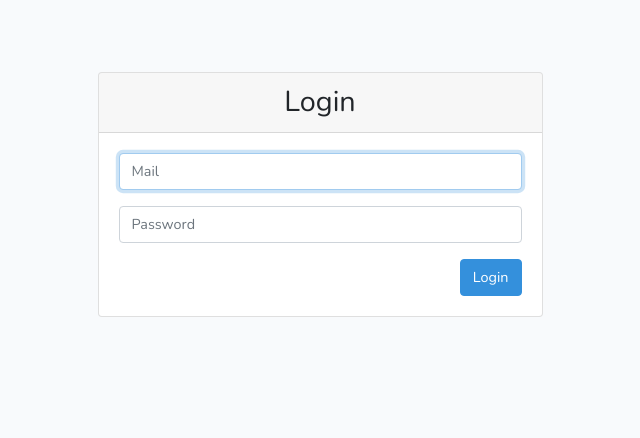
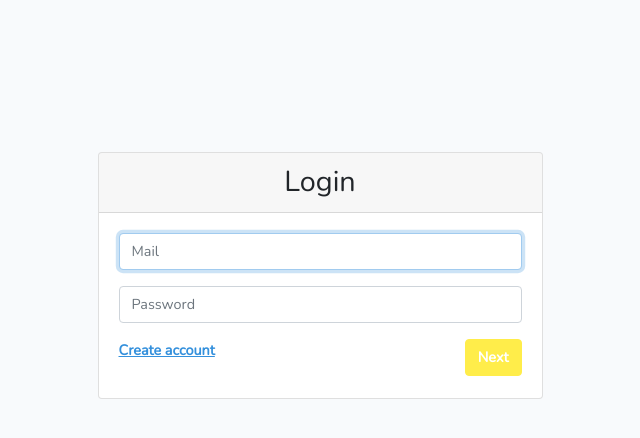
Before and after one commit to pnc-virtual-company/2020-G2-letsgo, a Laravel app: page /login in a window 1280 px wide. Shown: the top 438 px of the page, without its empty margins (320-960 px from the left). Run offline with Laravel 8, Linux system fonts and the light colour scheme; style sheets or scripts are compiled from the project's sources.

Commit message:
#13 Login form

```diff
--- a/resources/views/auth/login.blade.php
+++ b/resources/views/auth/login.blade.php
@@ -1,7 +1,6 @@
 @extends('layouts.app')
-
 @section('content')
-<div class="container mt-5">
+<div class="container" style="margin-top: 10%">
     <div class="row justify-content-center">
         <div class="col-md-5">
             <div class="card">
@@ -30,9 +29,10 @@
                         </div>
 
                         <div class="form-group">
-                            <div class="float-right">
-                                <button type="submit" class="btn btn-primary">
-                                    {{ __('Login') }}
+                            <div class="justify-content-center">
+                                <a style="text-decoration: underline;" class="mt-1" href=""><b>Create account</b></a>
+                                <button type="submit" class="btn btn-warning text-white float-right">
+                                    <b>{{ __('Next') }}</b>
                                 </button>
                             </div>
                         </div>
```
